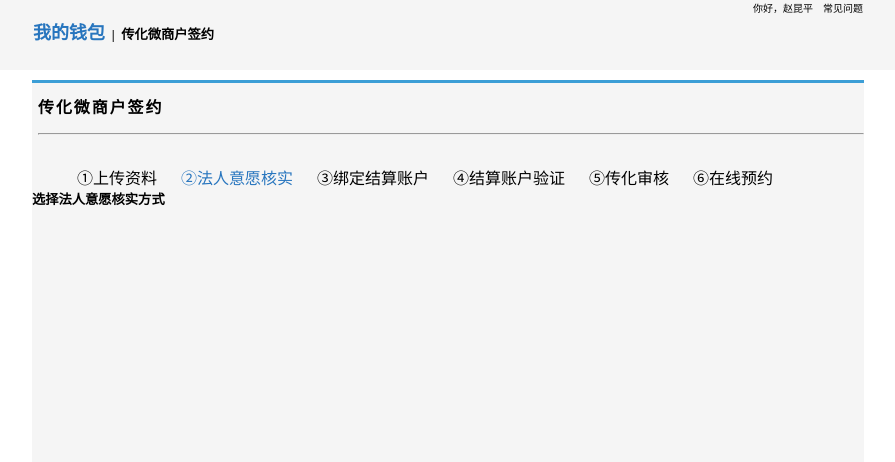
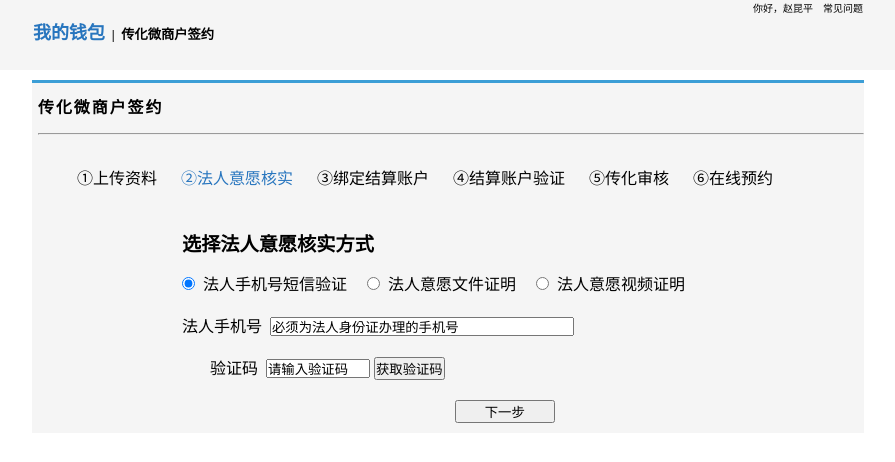
Before and after one commit to Antony-YU/submit, a plain HTML site: page 法人意愿核实.html in a window 1280 px wide. Shown: the whole page, without its empty margins (192-1087 px from the left). Drawn offline with Linux system fonts and the light colour scheme.

Commit message:
finished

```diff
--- a/法人意愿核实.html
+++ b/法人意愿核实.html
@@ -19,15 +19,25 @@
         </div>
       </div>
       <div id="top"></div>
-      <div id="main">
+      <div id="main" style="height: 350px">
           <div class="hand">
               <h5>传化微商户签约</h5><hr />
           </div>
           <div class="container">
               &#9312;上传资料&nbsp;&nbsp;&nbsp;&nbsp;&nbsp;&nbsp;<span>&#9313;法人意愿核实</span>&nbsp;&nbsp;&nbsp;&nbsp;&nbsp;&nbsp;&#9314;绑定结算账户&nbsp;&nbsp;&nbsp;&nbsp;&nbsp;&nbsp;&#9315;结算账户验证&nbsp;&nbsp;&nbsp;&nbsp;&nbsp;&nbsp;&#9316;传化审核&nbsp;&nbsp;&nbsp;&nbsp;&nbsp;&nbsp;&#9317;在线预约
           </div>
-          <div class="way">
-              <h5>选择法人意愿核实方式</h5>
+          <div class="way" style="margin-left: 150px;margin-top: 40px;">
+              <h5 style="font-size:larger">选择法人意愿核实方式</h5>
+              <form action="">
+              <input type="radio" name="1" id="1" checked="checked" style="margin-top: 20px">&nbsp;&nbsp;法人手机号短信验证&nbsp;&nbsp;&nbsp;&nbsp;
+              <input type="radio" name="1" id="2" style="margin-top: 20px">&nbsp;&nbsp;法人意愿文件证明&nbsp;&nbsp;&nbsp;&nbsp;
+              <input type="radio" name="1" id="3" style="margin-top: 20px">&nbsp;&nbsp;法人意愿视频证明&nbsp;&nbsp;
+              </form><br />
+              法人手机号&nbsp;&nbsp;<input type="text" value="必须为法人身份证办理的手机号" style="width:300px"><br /><br />
+              &nbsp;&nbsp;&nbsp;&nbsp;&nbsp;&nbsp;&nbsp;验证码&nbsp;&nbsp;<input type="text" value="请输入验证码" style="width:100px">
+              <button type="button" >获取验证码</button><br />
+              <button type="button" style="margin-left: 40%;margin-top: 20px;width:100px">下一步</button>
+
           </div>
      </div>
 </body>
```
